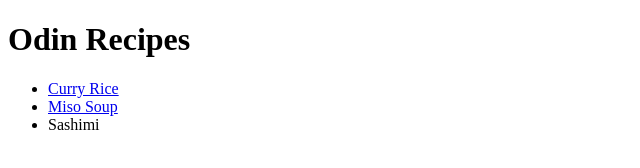
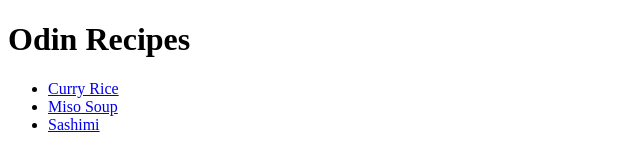
Before and after one commit to fong000/odin-recipes, a plain HTML site: page index.html in a window 1280 px wide. Shown: the full height of the page, 0-640 px from the left. Drawn offline with Linux system fonts and the light colour scheme.

Commit message:
fix and tighten up code

```diff
--- a/index.html
+++ b/index.html
@@ -10,7 +10,7 @@
             <ul>
                 <li><a href="recipes/curry-rice.html">Curry Rice</a></li>
                 <li><a href="recipes/miso-soup.html">Miso Soup</a></li>
-                <li><a href="recipes/sashimi.html"></a>Sashimi</li>
+                <li><a href="recipes/sashimi.html">Sashimi</a></li>
             </ul>
 
 
```
Also changed, not shown: recipes/curry-rice.html (+1 -1 lines).
